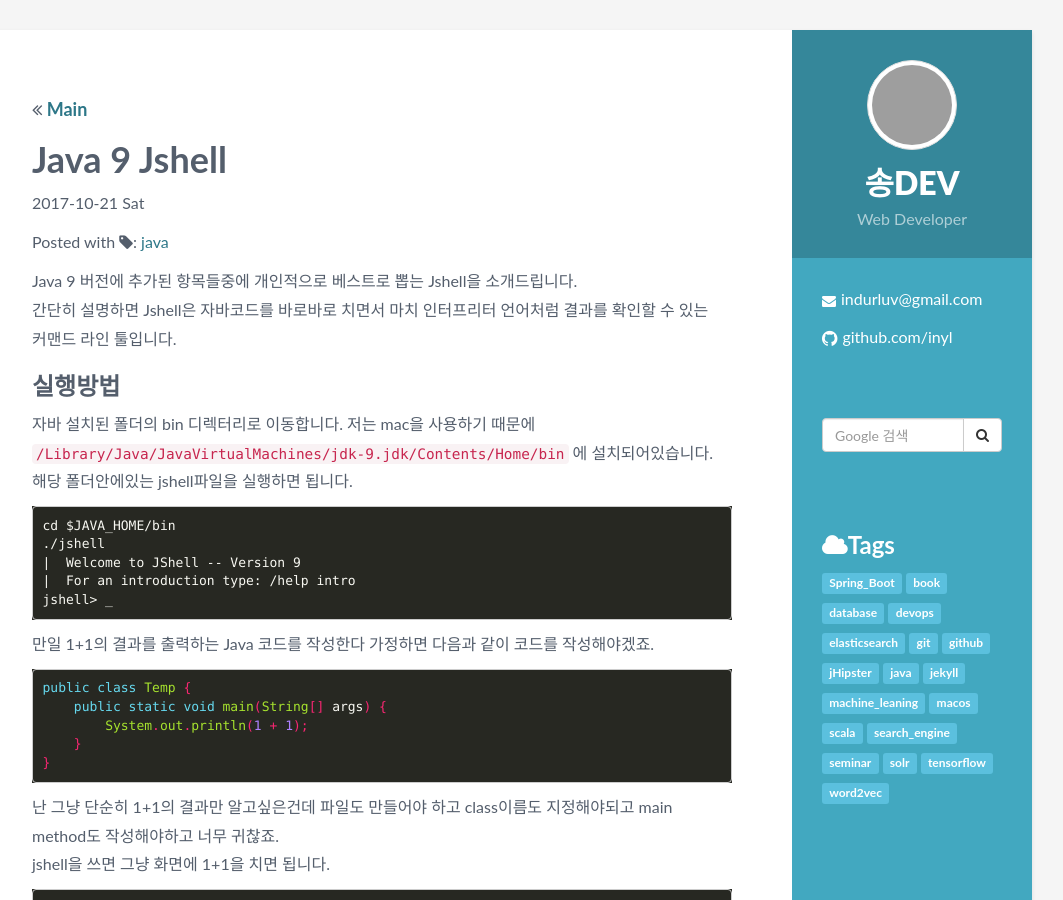
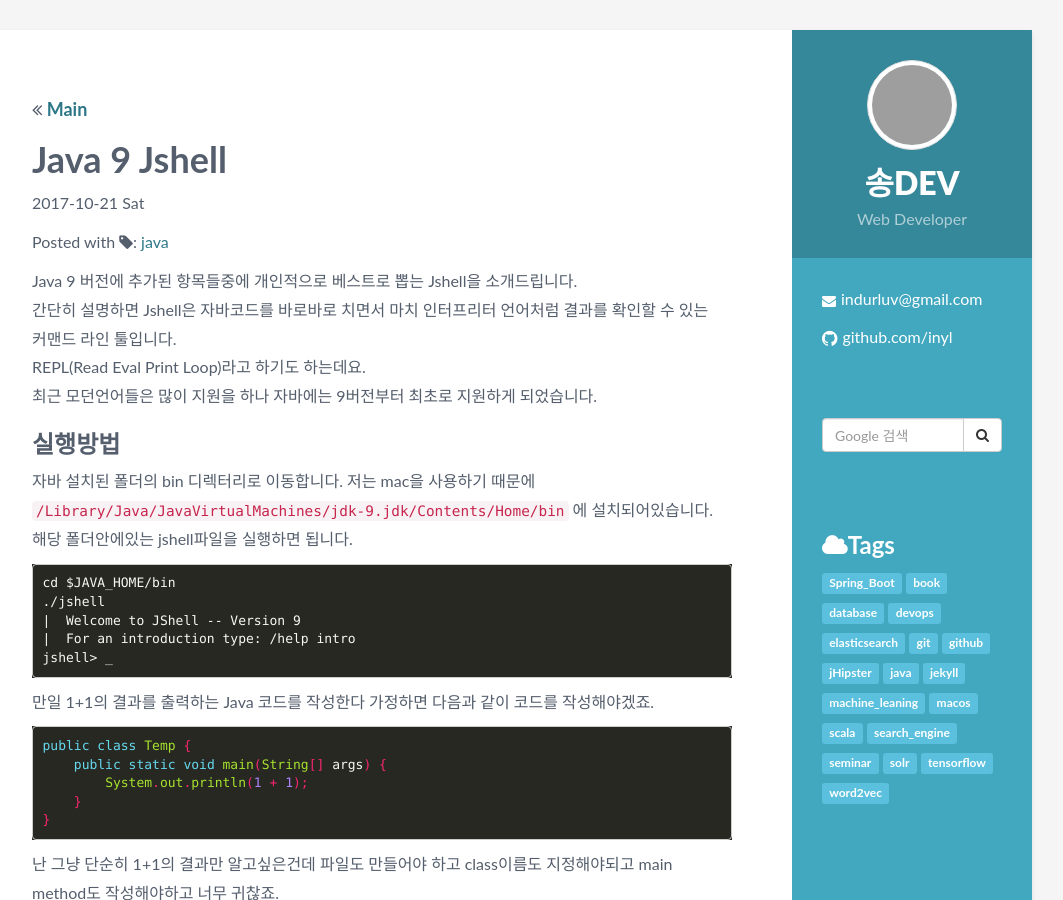
Before and after one commit to inyl/inyl.github.io, a Jekyll site: the page built from _posts/2017-10-21-java9_jshell.markdown, in a window 1280 px wide and 900 px high. Shown: the whole window, without its empty margins (138-1201 px from the left). Built offline with Jekyll 4.4.1, drawn with Linux system fonts in a browser that asks for light colours; comment, search, counter and statistics services are not loaded; grey boxes are pictures that could not be loaded.

Commit message:
내용추가

```diff
--- a/_posts/2017-10-21-java9_jshell.markdown
+++ b/_posts/2017-10-21-java9_jshell.markdown
@@ -7,6 +7,8 @@ comment : true
 ---
 Java 9 버전에 추가된 항목들중에 개인적으로 베스트로 뽑는 Jshell을 소개드립니다.
 간단히 설명하면 Jshell은 자바코드를 바로바로 치면서 마치 인터프리터 언어처럼 결과를 확인할 수 있는 커맨드 라인 툴입니다.
+REPL(Read Eval Print Loop)라고 하기도 하는데요.
+최근 모던언어들은 많이 지원을 하나 자바에는 9버전부터 최초로 지원하게 되었습니다.
 
 ### 실행방법
 자바 설치된 폴더의 bin 디렉터리로 이동합니다.
```
